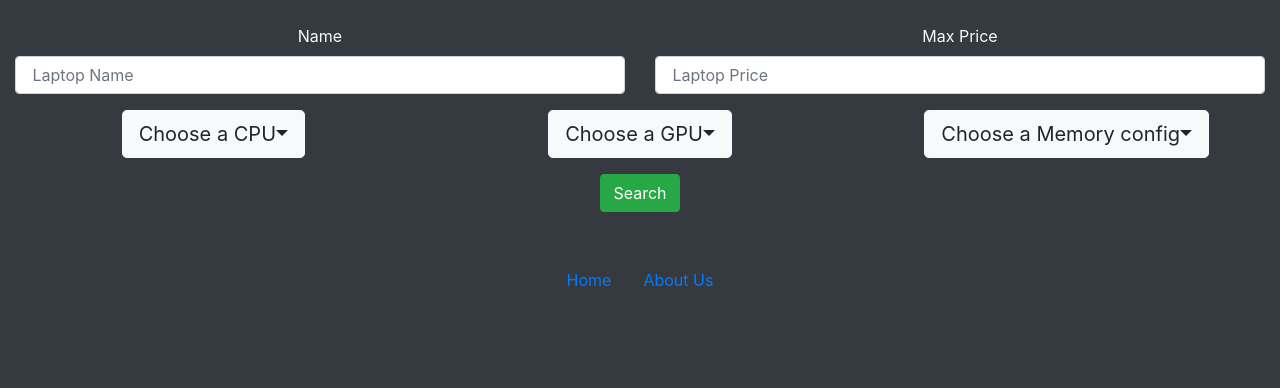
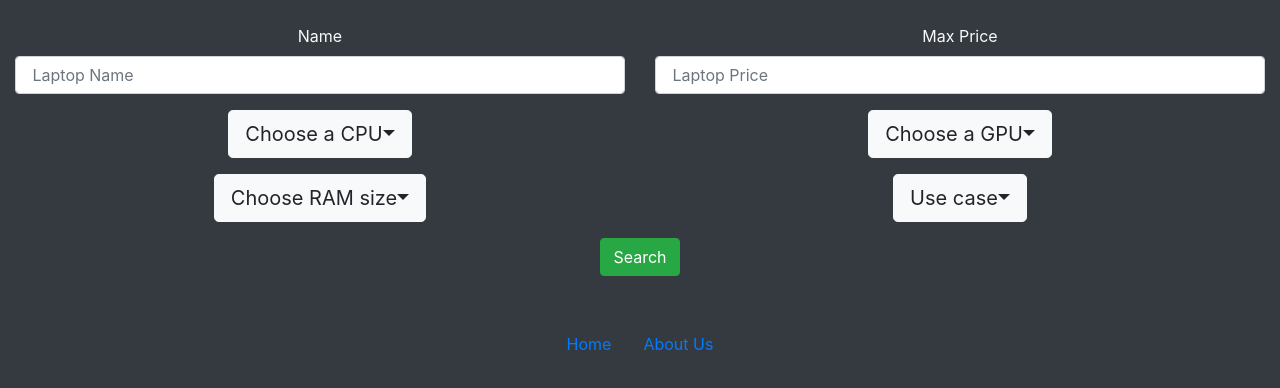
Before and after one commit to alanngo/value-laptop-frontend, a React (Create React App) app: page /laptops in a window 1280 px wide. Shown: the top 388 px of the page. Built offline with nearby package versions, Linux system fonts and the light colour scheme.

Commit message:
search by use case

```diff
--- a/src/components/FindLaptop/FindLaptop.js
+++ b/src/components/FindLaptop/FindLaptop.js
@@ -6,7 +6,7 @@ import DisplayLaptop from '../DisplayLaptop'
 const STRING_SEARCH = (arg0) => ({$regex: `${arg0}`, $options:"i"})
 const RANGE = (begin, end) =>({ "$lte": Number(end), "$gte": Number(begin)})
 const PRICE = (arg0) => ({$lte: Number(arg0)})
-const CATEGORY = (elem) =>
+const CHIP_TYPE = (elem) =>
 {
   if (elem.includes("MX")||elem.includes("vega")) return "budget"
   if (elem.includes("50")) return "entry level"
@@ -15,6 +15,12 @@ const CATEGORY = (elem) =>
   if (elem.includes("80") || elem.match(/(i9|ryzen 9)/i)) return "enthusiast"
   if (elem.includes("Quadro") || elem.match(/(xeon|threadripper)/i)) return "workstation"
 }
+const USE_TYPE = (elem) =>
+({
+  "School/Office":"general",
+  "I'm a gamer": "gaming",
+  "High-end usage": "workstation"
+})[elem]
 
 //laptop parts
 const INTEL = ["i5", "i7", "i9", "xeon"]
@@ -22,6 +28,7 @@ const RYZEN = ["Ryzen 5", "Ryzen 7", "Ryzen 9"]
 const NVIDIA = ["MX", "1050", "1650", "1060",  "1660", "2060", "1070",  "2070", "1080",  "2080", "Quadro"]
 const AMD = ["vega", "560"]
 const RAM = [8, 16, 32, 64]
+const USAGE = ["School/Office", "I'm a gamer", "High-end usage"]
 
 class FindLaptop extends Component
 {
@@ -41,7 +48,8 @@ class FindLaptop extends Component
     clicked: false,
     dropDownCPU: "Choose a CPU",
     dropDownGPU: "Choose a GPU",
-    dropDownRAM:"Choose a Memory config",
+    dropDownRAM:"Choose RAM size",
+    dropDownUsage: "Use case",
     elapsedTime: 0,
     searchCount: 0
   }
@@ -156,14 +164,14 @@ class FindLaptop extends Component
               <Dropdown.Item eventKey="i" onClick={() => this.changeValue("dropDownCPU","Intel")}>Intel</Dropdown.Item>
               <Dropdown.Divider />
               {
-                INTEL.map(elem =><Dropdown.Item eventKey={elem} onClick={() => this.changeValue("dropDownCPU",`Intel ${elem} `)}>{elem} ({CATEGORY(elem)})</Dropdown.Item>)
+                INTEL.map(elem =><Dropdown.Item eventKey={elem} onClick={() => this.changeValue("dropDownCPU",`Intel ${elem} `)}>{elem} ({CHIP_TYPE(elem)})</Dropdown.Item>)
               }
 
             <Dropdown.Divider />
             <Dropdown.Item eventKey="ryzen" onClick={() => this.changeValue("dropDownCPU","AMD Ryzen")}>AMD</Dropdown.Item>
             <Dropdown.Divider />
             {
-              RYZEN.map(elem =><Dropdown.Item eventKey={elem} onClick={() => this.changeValue("dropDownCPU",`AMD ${elem}`)}>{elem} ({CATEGORY(elem)})</Dropdown.Item>)
+              RYZEN.map(elem =><Dropdown.Item eventKey={elem} onClick={() => this.changeValue("dropDownCPU",`AMD ${elem}`)}>{elem} ({CHIP_TYPE(elem)})</Dropdown.Item>)
             }
             </Dropdown.Menu>
             </Dropdown>
@@ -193,17 +201,19 @@ class FindLaptop extends Component
               <Dropdown.Item eventKey={this.handleCompany(NVIDIA)} onClick={() => this.changeValue("dropDownGPU","Nvidia")}>Nvidia</Dropdown.Item>
               <Dropdown.Divider />
               {
-                NVIDIA.map(elem =><Dropdown.Item eventKey={elem} onClick={() => this.changeValue("dropDownGPU",`Nvidia ${elem} `)}>{elem} ({CATEGORY(elem)})</Dropdown.Item>)
+                NVIDIA.map(elem =><Dropdown.Item eventKey={elem} onClick={() => this.changeValue("dropDownGPU",`Nvidia ${elem} `)}>{elem} ({CHIP_TYPE(elem)})</Dropdown.Item>)
               }
 
             <Dropdown.Divider />
             <Dropdown.Item eventKey={this.handleCompany(AMD)} onClick={() => this.changeValue("dropDownGPU","AMD Radeon")}>AMD</Dropdown.Item>
             <Dropdown.Divider />
-            {AMD.map(elem =><Dropdown.Item eventKey={elem} onClick={() => this.changeValue("dropDownGPU",`AMD ${elem}`)}>{elem} ({CATEGORY(elem)})</Dropdown.Item>)}
+            {AMD.map(elem =><Dropdown.Item eventKey={elem} onClick={() => this.changeValue("dropDownGPU",`AMD ${elem}`)}>{elem} ({CHIP_TYPE(elem)})</Dropdown.Item>)}
             </Dropdown.Menu>
             </Dropdown>
           </Col>
-          <Col>
+        </Form.Group>
+        <Form.Group as={Row}>
+        <Col>
           <Dropdown as={ButtonGroup} size="lg" id="bg-vertical-dropdown-1" variant="primary"
             onSelect=
             {
@@ -229,6 +239,31 @@ class FindLaptop extends Component
               <Dropdown.Item eventKey={1024} onClick={() => this.changeValue("dropDownRAM", "All RAM")}>Any</Dropdown.Item>
               <Dropdown.Divider />
               {RAM.map(elem =><Dropdown.Item eventKey={elem} onClick={() => this.changeValue("dropDownRAM",`${elem} GB`)}>{elem} GB</Dropdown.Item>)}
+            </Dropdown.Menu>
+            </Dropdown>
+          </Col>
+          <Col>
+          <Dropdown as={ButtonGroup} size="lg" id="bg-vertical-dropdown-1" variant="primary"
+            onSelect=
+            {
+              (event) =>
+              {
+                console.log(event)
+                let category = event
+                let criteria = this.state.criteria
+                criteria.category = STRING_SEARCH(category)
+                this.setState
+                ({criteria: criteria},
+                  () => console.log(criteria)
+                )
+              }
+            } >
+            <Dropdown.Toggle split variant="light" id="dropdown-split-basic">{this.state.dropDownUsage}</Dropdown.Toggle>
+            <Dropdown.Menu>
+            <Dropdown.Divider />
+              <Dropdown.Item eventKey=".*" onClick={() => this.changeValue("dropDownUsage", "All Uses")}>Any</Dropdown.Item>
+              <Dropdown.Divider />
+              {USAGE.map(elem =><Dropdown.Item eventKey={USE_TYPE(elem)} onClick={() => this.changeValue("dropDownUsage",`${elem}`)}>{elem}</Dropdown.Item>)}
             </Dropdown.Menu>
             </Dropdown>
           </Col>
--- a/src/components/Home/Home.js
+++ b/src/components/Home/Home.js
@@ -3,10 +3,6 @@ import {BrowserRouter as Router, Route} from 'react-router-dom';
 // import { Nav, Navbar} from "react-bootstrap"
 import { Switch } from 'react-router-dom/cjs/react-router-dom.min';
 import FindLaptop from '../FindLaptop/FindLaptop'
-import Price from '../Price/Price';
-import Usage from '../Usage/Usage';
-import CPU from '../CPU/CPU';
-import GPU from '../GPU/GPU';
 import About from '../about-us/About-us';
 // import logo from '../logo3.png'
 import Welcome from '../Welcome/Welcome';
@@ -39,10 +35,6 @@ class Home extends Component
 
         <Switch>
           <Route path="/laptops" exact component = {FindLaptop}/>
-          <Route path="/price" exact component = {Price}/>
-          <Route path="/usage" exact component = {Usage}/>
-          <Route path="/cpu" exact component = {CPU}/>
-          <Route path="/gpu" exact component = {GPU}/>
           <Route path="/about" exact component = {About}/>
           <Route component={Welcome} path='*' />
         </Switch>
```
